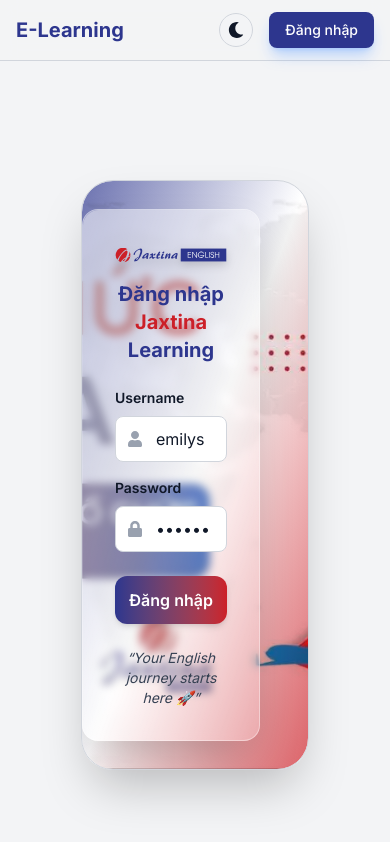
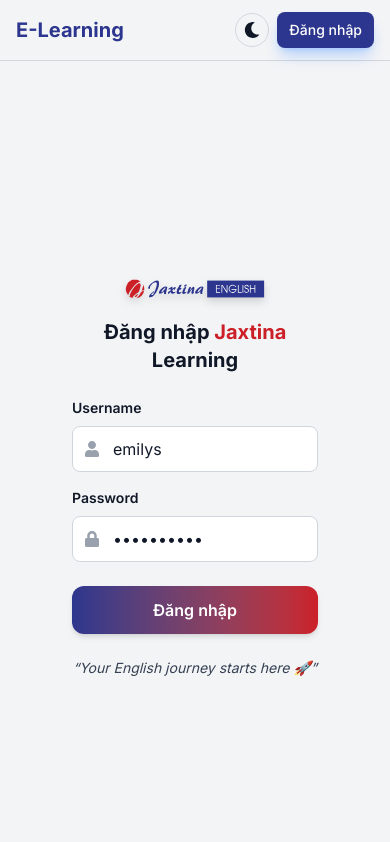
Before and after one commit to nxbtoan/jaxtina-elearning, a Next.js app: page /auth/login in a window 390 px wide. Shown: the top 842 px of the page. Built offline with nearby package versions, Linux system fonts and the light colour scheme.

Commit message:
style(responsive): Implement mobile-first design

```diff
--- a/src/app/auth/login/page.tsx
+++ b/src/app/auth/login/page.tsx
@@ -31,10 +31,19 @@ export default function LoginPage() {
   `;
 
   return (
-    <div className="relative min-h-[calc(100vh-80px)] flex items-center justify-center overflow-hidden">
-      <div className="relative w-[70%] h-[70vh] flex items-center justify-end rounded-[2rem] border border-[var(--border-color)] shadow-2xl overflow-hidden">
-        {/* Background hero */}
-        <div className="absolute inset-0 -z-10">
+    <div className="relative min-h-[calc(100vh-80px)] flex items-center justify-center p-4 overflow-hidden">
+      <div
+        className="
+          relative w-full h-[80vh] flex items-center justify-center rounded-2xl
+          lg:w-[70%] lg:h-[70vh] lg:justify-end lg:rounded-[2rem]
+
+          border-none shadow-none
+          lg:border lg:border-[var(--border-color)] lg:shadow-2xl
+
+          overflow-hidden transition-all duration-300
+        "
+      >
+        <div className="hidden lg:block absolute inset-0 -z-10">
           <Image
             src="/hero.jpg"
             alt="Jaxtina Hero"
@@ -49,14 +58,24 @@ export default function LoginPage() {
         <motion.form
           onSubmit={handleSubmit}
           className="
-            relative w-full max-w-sm mr-12 p-8 rounded-2xl overflow-hidden
-            border shadow-2xl transition-all duration-300
-            backdrop-blur-xs
-            bg-[var(--bg-blur)]
-            border-[rgba(255,255,255,0.4)] dark:border-[rgba(255,255,255,0.1)]
+            relative w-full p-6
+            lg:p-8 rounded-2xl overflow-hidden
+            transition-all duration-300
+            border-none shadow-none backdrop-blur-none bg-transparent
+
+            lg:border lg:shadow-2xl
+            lg:backdrop-blur-xs
+            lg:bg-[var(--bg-blur)]
+            lg:border-[rgba(255,255,255,0.4)] lg:dark:border-[rgba(255,255,255,0.1)]
+
             before:absolute before:inset-0 before:rounded-2xl before:-z-10
-            before:bg-gradient-to-br before:from-white/40 before:to-transparent
-            before:dark:from-white/10 before:dark:to-transparent
+            before:hidden
+            lg:before:block
+            lg:before:bg-gradient-to-br lg:before:from-white/40 lg:before:to-transparent
+            lg:before:dark:from-white/10 lg:before:dark:to-transparent
+
+            max-w-md
+            lg:max-w-sm lg:mr-12
           "
           initial={{ opacity: 0, x: 40 }}
           animate={{ opacity: 1, x: 0 }}
@@ -76,7 +95,7 @@ export default function LoginPage() {
               height={60}
               className="mb-3 drop-shadow-lg"
             />
-            <h1 className="text-xl font-bold text-[#2D368E] text-center">
+            <h1 className="text-xl font-bold text-[var(--text-color)] text-center">
               Đăng nhập <span className="text-[#CC2028]">Jaxtina</span> Learning
             </h1>
           </motion.div>
@@ -145,6 +164,7 @@ export default function LoginPage() {
                   initial={{ opacity: 0, scale: 0.8 }}
                   animate={{ opacity: 1, scale: 1 }}
                   exit={{ opacity: 0, scale: 0.8 }}
+                  className="flex justify-center items-center"
                 >
                   <FaSpinner className="animate-spin text-lg" />
                 </motion.div>
@@ -162,7 +182,7 @@ export default function LoginPage() {
           </motion.button>
 
           {/* Footer slogan */}
-          <p className="text-center text-sm text-gray-700 dark:text-gray-300 mt-6 italic">
+          <p className="text-center text-sm text-[var(--text-muted)] mt-6 italic">
             “Your English journey starts here 🚀”
           </p>
         </motion.form>
--- a/src/app/courses/CourseListClient.tsx
+++ b/src/app/courses/CourseListClient.tsx
@@ -37,7 +37,7 @@ export const CourseListClient = ({ courses }: { courses: Course[] }) => {
 
   return (
     <motion.div
-      className="grid grid-cols-1 md:grid-cols-2 lg:grid-cols-3 gap-6"
+      className="grid grid-cols-1 md:grid-cols-2 lg:grid-cols-3 gap-4 md:gap-6"
       variants={containerVariants}
       initial="hidden"
       animate="visible"
--- a/src/app/courses/[id]/CourseDetailClientWrapper.tsx
+++ b/src/app/courses/[id]/CourseDetailClientWrapper.tsx
@@ -5,7 +5,7 @@ import { Course } from '@/types';
 import { useProgress } from '@/hooks/useProgress';
 import { ProgressBar } from '@/components/ProgressBar';
 import { LessonItem } from '@/components/LessonItem';
-import { FaTasks, FaListOl } from 'react-icons/fa'; // Thêm icons
+import { FaTasks, FaListOl } from 'react-icons/fa';
 
 interface CourseDetailClientWrapperProps {
   course: Course;
@@ -19,7 +19,6 @@ export const CourseDetailClientWrapper = ({
 
   return (
     <div className="space-y-6">
-      {/* NÂNG CẤP: Thêm khối Tiến độ học tập (BONUS) */}
       <div className="bg-base border border-base p-6 rounded-lg shadow-md">
         <div className="flex justify-between items-center mb-3">
           <h2 className="text-2xl font-semibold text-base flex items-center gap-2">
--- a/src/app/courses/[id]/CourseDetailClientWrapperAnimated.tsx
+++ b/src/app/courses/[id]/CourseDetailClientWrapperAnimated.tsx
@@ -21,14 +21,14 @@ const itemVariants = {
 export function CourseDetailClientWrapperAnimated({ course }: { course: Course }) {
   return (
     <motion.div
-      className="max-w-4xl mx-auto space-y-6 pb-12"
+      className="max-w-none lg:max-w-4xl lg:mx-auto space-y-4 lg:space-y-6"
       variants={pageVariants}
       initial="hidden"
       animate="visible"
     >
       {/* Header */}
       <motion.div
-        className="relative h-64 w-full rounded-lg overflow-hidden shadow-lg"
+        className="relative h-48 md:h-64 w-full lg:rounded-lg overflow-hidden shadow-lg"
         variants={itemVariants}
       >
         <Image
@@ -49,7 +49,7 @@ export function CourseDetailClientWrapperAnimated({ course }: { course: Course }
             </span>
           </div>
 
-          <h1 className="text-3xl md:text-4xl font-bold text-white shadow-text">
+          <h1 className="text-2xl md:text-4xl font-bold text-white shadow-text">
             {course.title}
           </h1>
         </div>
@@ -57,10 +57,10 @@ export function CourseDetailClientWrapperAnimated({ course }: { course: Course }
 
       {/* Mô tả */}
       <motion.div
-        className="bg-base border border-base p-6 rounded-lg shadow-md"
+        className="bg-base p-4 md:p-6 lg:rounded-lg shadow-md"
         variants={itemVariants}
       >
-        <h2 className="text-2xl font-semibold mb-3 text-base">
+        <h2 className="text-xl md:text-2xl font-semibold mb-3 text-base">
           Mô tả khóa học
         </h2>
         <p className="text-[var(--text-muted)] leading-relaxed whitespace-pre-line">
@@ -68,7 +68,6 @@ export function CourseDetailClientWrapperAnimated({ course }: { course: Course }
         </p>
       </motion.div>
 
-      {/* Phần nội dung client */}
       <motion.div variants={itemVariants}>
         <CourseDetailClientWrapper course={course} />
       </motion.div>
--- a/src/components/Header.tsx
+++ b/src/components/Header.tsx
@@ -27,7 +27,7 @@ export const Header = () => {
           <Link
             href={user ? '/courses' : '/'}
             className="
-              text-xl font-bold text-[var(--accent-color)]
+              text-xl md:text-xl font-bold text-[var(--accent-color)]
               transition-transform hover:scale-105
             "
           >
@@ -36,7 +36,7 @@ export const Header = () => {
         </motion.div>
 
         <motion.div
-          className="flex items-center gap-4"
+          className="flex items-center gap-2 md:gap-4"
           initial={{ opacity: 0, x: 20 }}
           animate={{ opacity: 1, x: 0 }}
           transition={{ duration: 0.5 }}
@@ -51,9 +51,8 @@ export const Header = () => {
               <button
                 onClick={logout}
                 className="
-                  bg-transparent text-red-500 px-4 py-2
-                  rounded-lg border border-red-500
-                  hover:bg-red-500 hover:text-white
+                  bg-red-500 text-white px-3 md:px-4 py-2
+                  rounded-lg hover:bg-red-600
                   transition-colors text-sm font-medium
                 "
               >
@@ -65,7 +64,7 @@ export const Header = () => {
               <ThemeToggle />
               <Link
                 href="/auth/login"
-                className="bg-[var(--accent-color)] text-white px-4 py-2
+                className="bg-[var(--accent-color)] text-white px-3 md:px-4 py-2
                   rounded-lg hover:opacity-90 transition-all text-sm font-medium
                   shadow-lg shadow-blue-500/30
                   dark:shadow-blue-400/30
```
